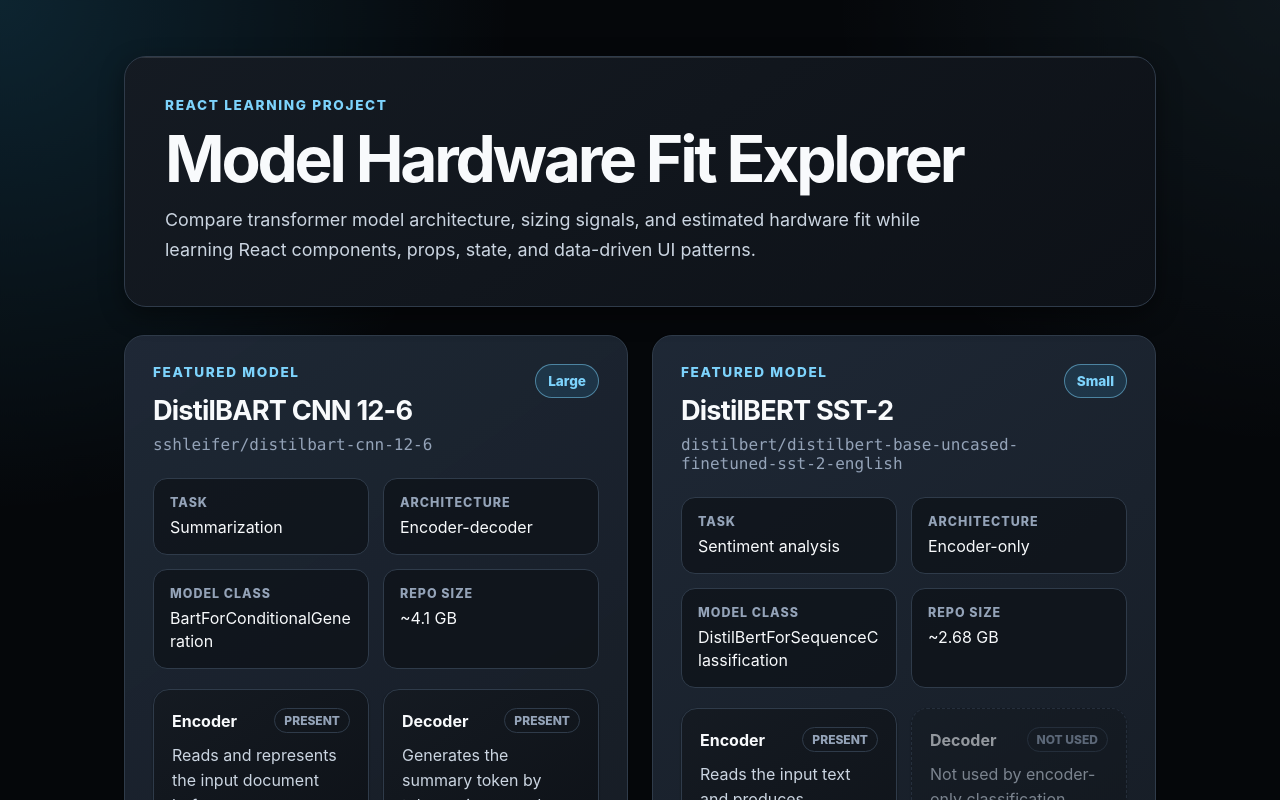
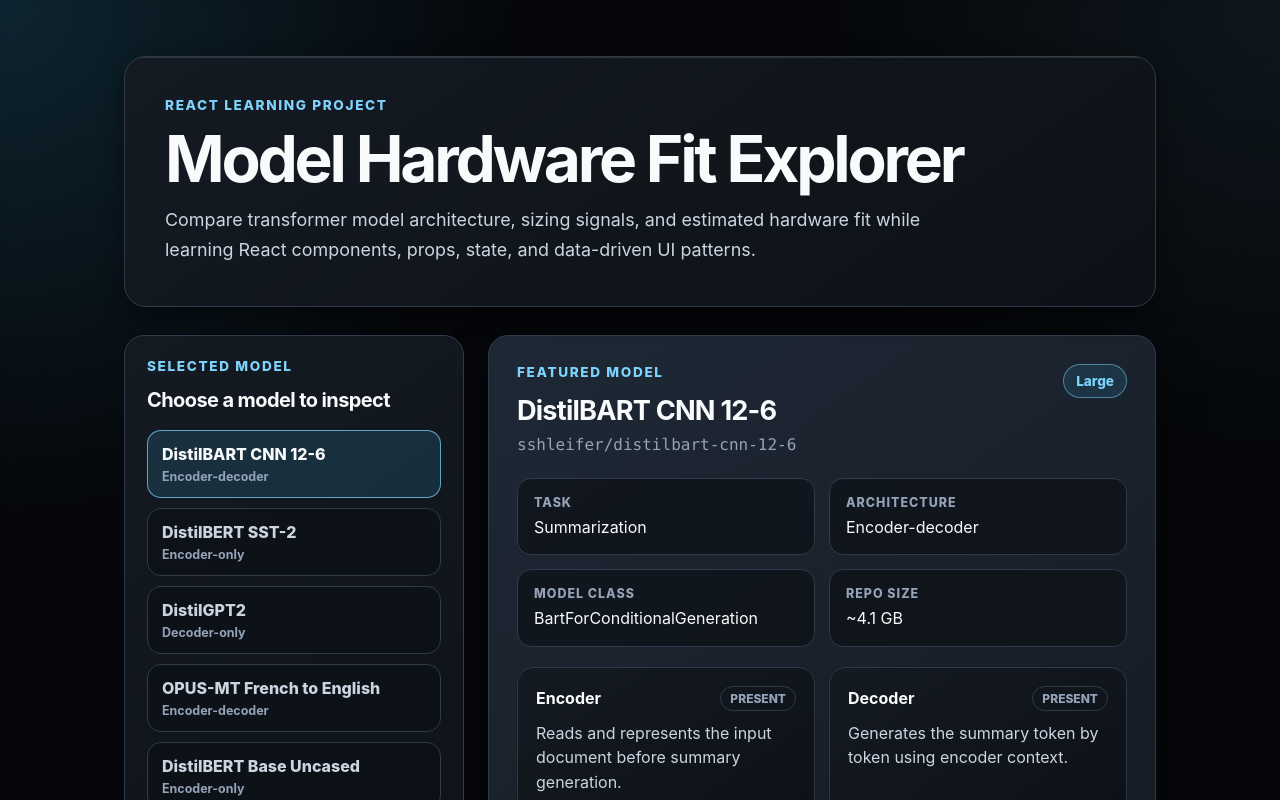
Before and after one commit to nathanbrenton/model-hardware-fit-explorer, a React (Vite) app: page / in a window 1280 px wide. Shown: the top 800 px of the page. Built offline with nearby package versions, Linux system fonts and the light colour scheme.

Commit message:
Add selected model master detail layout

```diff
--- a/src/App.jsx
+++ b/src/App.jsx
@@ -1,7 +1,14 @@
+import { useState } from 'react';
+
 import ModelCard from './components/ModelCard.jsx';
+import ModelSelector from './components/ModelSelector.jsx';
 import { models } from './data/models/index.js';
 
 function App() {
+  const [selectedModelId, setSelectedModelId] = useState(models[0].id);
+
+  const selectedModel = models.find((model) => model.id === selectedModelId);
+
   return (
     <main className="app-shell">
       <section className="hero">
@@ -16,7 +23,19 @@
         </p>
       </section>
 
-      <section className="model-grid" aria-label="Model cards">
+      <section className="master-detail-layout">
+        <ModelSelector
+          models={models}
+          selectedModelId={selectedModelId}
+          onSelectModel={setSelectedModelId}
+        />
+
+        <div className="selected-model-panel">
+          <ModelCard model={selectedModel} />
+        </div>
+      </section>
+
+      <section className="model-grid" aria-label="All model cards">
         {models.map((model) => (
           <ModelCard key={model.id} model={model} />
         ))}
--- /dev/null
+++ b/src/components/ModelSelector.jsx
@@ -0,0 +1,30 @@
+function ModelSelector({ models, selectedModelId, onSelectModel }) {
+  return (
+    <section className="model-selector" aria-label="Select a model">
+      <div className="section-heading">
+        <p className="eyebrow">Selected Model</p>
+        <h2>Choose a model to inspect</h2>
+      </div>
+
+      <div className="model-selector-list">
+        {models.map((model) => (
+          <button
+            className={
+              model.id === selectedModelId
+                ? 'model-selector-button is-active'
+                : 'model-selector-button'
+            }
+            key={model.id}
+            type="button"
+            onClick={() => onSelectModel(model.id)}
+          >
+            <span>{model.name}</span>
+            <small>{model.architectureType}</small>
+          </button>
+        ))}
+      </div>
+    </section>
+  );
+}
+
+export default ModelSelector;
--- a/src/styles.css
+++ b/src/styles.css
@@ -297,3 +297,99 @@
 .model-facts dt {
   white-space: nowrap;
 }
+
+.master-detail-layout {
+  display: grid;
+  grid-template-columns: minmax(260px, 340px) minmax(0, 1fr);
+  gap: 24px;
+  align-items: start;
+  margin-top: 28px;
+}
+
+.model-selector {
+  position: sticky;
+  top: 24px;
+  padding: 22px;
+  border: 1px solid var(--border-subtle);
+  border-radius: 20px;
+  background:
+    linear-gradient(145deg, rgba(21, 27, 35, 0.94), rgba(13, 17, 23, 0.98)),
+    var(--bg-surface-1);
+  box-shadow: var(--shadow-elevation-1);
+}
+
+.section-heading {
+  margin-bottom: 18px;
+}
+
+.section-heading h2 {
+  margin: 0;
+  color: var(--text-primary);
+  font-size: 1.25rem;
+  letter-spacing: -0.03em;
+}
+
+.model-selector-list {
+  display: grid;
+  gap: 10px;
+}
+
+.model-selector-button {
+  display: grid;
+  gap: 5px;
+  width: 100%;
+  padding: 13px 14px;
+  border: 1px solid var(--border-subtle);
+  border-radius: 14px;
+  background: rgba(13, 17, 23, 0.76);
+  color: var(--text-secondary);
+  text-align: left;
+  cursor: pointer;
+  transition:
+    border-color 160ms ease,
+    background 160ms ease,
+    color 160ms ease,
+    transform 160ms ease;
+}
+
+.model-selector-button:hover {
+  border-color: var(--border-strong);
+  background: rgba(31, 41, 55, 0.84);
+  color: var(--text-primary);
+  transform: translateY(-1px);
+}
+
+.model-selector-button.is-active {
+  border-color: rgba(125, 211, 252, 0.72);
+  background: rgba(56, 189, 248, 0.14);
+  color: var(--text-primary);
+}
+
+.model-selector-button span {
+  font-weight: 800;
+  overflow-wrap: anywhere;
+}
+
+.model-selector-button small {
+  color: var(--text-muted);
+  font-size: 0.78rem;
+  font-weight: 700;
+}
+
+.selected-model-panel .model-card {
+  box-shadow: var(--shadow-elevation-3);
+}
+
+@media (max-width: 900px) {
+  .master-detail-layout {
+    grid-template-columns: 1fr;
+  }
+
+  .model-selector {
+    position: static;
+  }
+
+  .model-selector-list {
+    grid-template-columns: repeat(auto-fit, minmax(190px, 1fr));
+  }
+}
```
